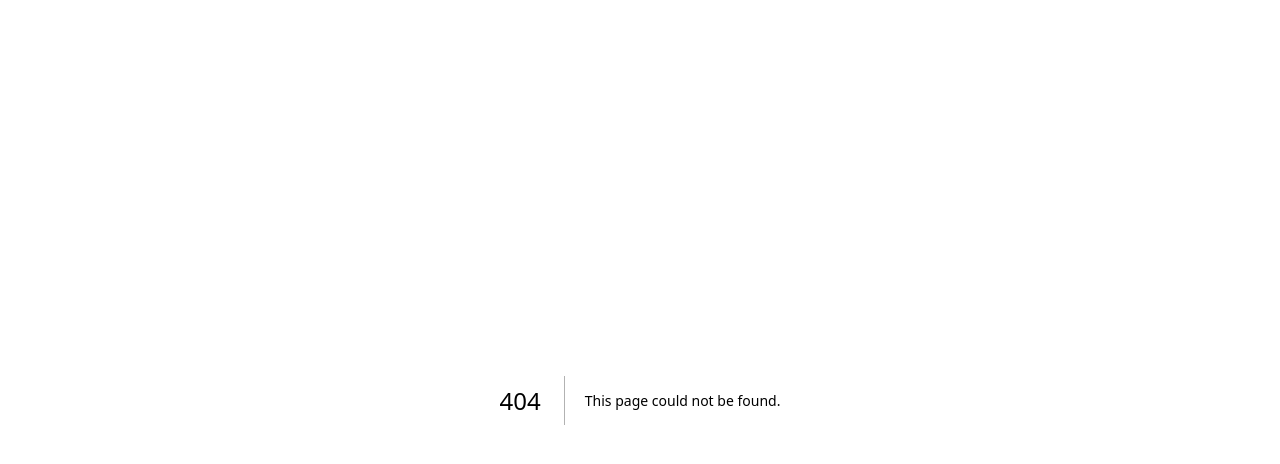
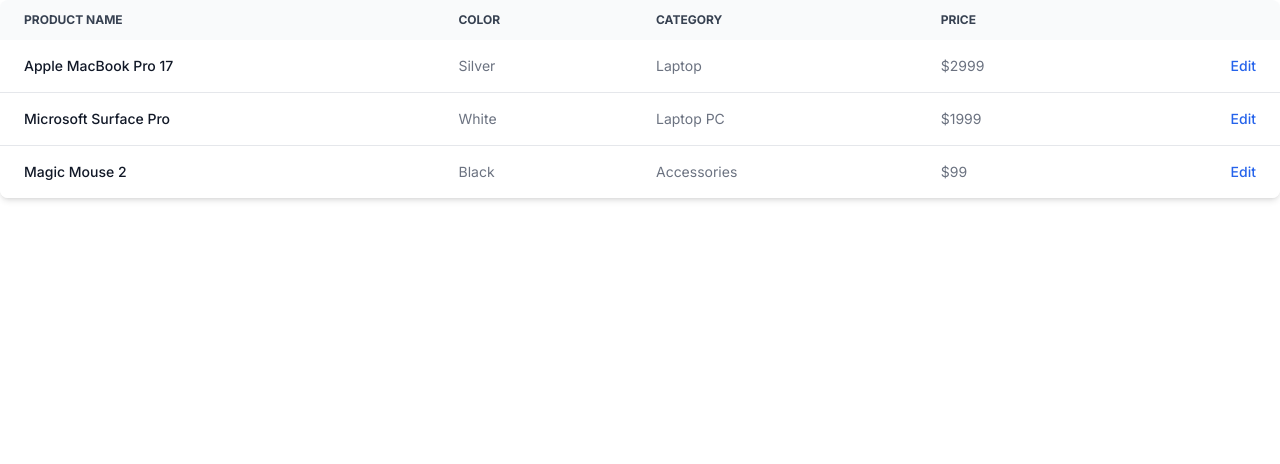
Before and after one commit to BBT0423/nextjs-project, a Next.js app: page /about in a window 1280 px wide. Before the commit this address had no page. Shown: the top 464 px of the page. Built offline with nearby package versions, Linux system fonts and the light colour scheme.

Commit message:
test next js

```diff
--- /dev/null
+++ b/src/app/about/page.tsx
@@ -0,0 +1,85 @@
+import React from 'react'
+
+const page = () => {
+    return (
+        <div className="relative overflow-x-auto shadow-md sm:rounded-lg">
+            <table className="w-full text-sm text-left rtl:text-right text-gray-500 dark:text-gray-400">
+                <thead className="text-xs text-gray-700 uppercase bg-gray-50 dark:bg-gray-700 dark:text-gray-400">
+                    <tr>
+                        <th scope="col" className="px-6 py-3">
+                            Product name
+                        </th>
+                        <th scope="col" className="px-6 py-3">
+                            Color
+                        </th>
+                        <th scope="col" className="px-6 py-3">
+                            Category
+                        </th>
+                        <th scope="col" className="px-6 py-3">
+                            Price
+                        </th>
+                        <th scope="col" className="px-6 py-3">
+                            <span className="sr-only">Edit</span>
+                        </th>
+                    </tr>
+                </thead>
+                <tbody>
+                    <tr className="bg-white border-b dark:bg-gray-800 dark:border-gray-700 hover:bg-gray-50 dark:hover:bg-gray-600">
+                        <th scope="row" className="px-6 py-4 font-medium text-gray-900 whitespace-nowrap dark:text-white">
+                            Apple MacBook Pro 17
+                        </th>
+                        <td className="px-6 py-4">
+                            Silver
+                        </td>
+                        <td className="px-6 py-4">
+                            Laptop
+                        </td>
+                        <td className="px-6 py-4">
+                            $2999
+                        </td>
+                        <td className="px-6 py-4 text-right">
+                            <a href="#" className="font-medium text-blue-600 dark:text-blue-500 hover:underline">Edit</a>
+                        </td>
+                    </tr>
+                    <tr className="bg-white border-b dark:bg-gray-800 dark:border-gray-700 hover:bg-gray-50 dark:hover:bg-gray-600">
+                        <th scope="row" className="px-6 py-4 font-medium text-gray-900 whitespace-nowrap dark:text-white">
+                            Microsoft Surface Pro
+                        </th>
+                        <td className="px-6 py-4">
+                            White
+                        </td>
+                        <td className="px-6 py-4">
+                            Laptop PC
+                        </td>
+                        <td className="px-6 py-4">
+                            $1999
+                        </td>
+                        <td className="px-6 py-4 text-right">
+                            <a href="#" className="font-medium text-blue-600 dark:text-blue-500 hover:underline">Edit</a>
+                        </td>
+                    </tr>
+                    <tr className="bg-white dark:bg-gray-800 hover:bg-gray-50 dark:hover:bg-gray-600">
+                        <th scope="row" className="px-6 py-4 font-medium text-gray-900 whitespace-nowrap dark:text-white">
+                            Magic Mouse 2
+                        </th>
+                        <td className="px-6 py-4">
+                            Black
+                        </td>
+                        <td className="px-6 py-4">
+                            Accessories
+                        </td>
+                        <td className="px-6 py-4">
+                            $99
+                        </td>
+                        <td className="px-6 py-4 text-right">
+                            <a href="#" className="font-medium text-blue-600 dark:text-blue-500 hover:underline">Edit</a>
+                        </td>
+                    </tr>
+                </tbody>
+            </table>
+        </div>
+
+    )
+}
+
+export default page
--- a/src/app/globals.css
+++ b/src/app/globals.css
@@ -1,27 +1,3 @@
 @tailwind base;
 @tailwind components;
 @tailwind utilities;
-
-:root {
-  --foreground-rgb: 0, 0, 0;
-  --background-start-rgb: 214, 219, 220;
-  --background-end-rgb: 255, 255, 255;
-}
-
-@media (prefers-color-scheme: dark) {
-  :root {
-    --foreground-rgb: 255, 255, 255;
-    --background-start-rgb: 0, 0, 0;
-    --background-end-rgb: 0, 0, 0;
-  }
-}
-
-body {
-  color: rgb(var(--foreground-rgb));
-  background: linear-gradient(
-      to bottom,
-      transparent,
-      rgb(var(--background-end-rgb))
-    )
-    rgb(var(--background-start-rgb));
-}
--- a/src/app/page.tsx
+++ b/src/app/page.tsx
@@ -1,113 +1,45 @@
-import Image from 'next/image'
+"use client"
+
+import { useState } from 'react';
 
 export default function Home() {
+
+  const [username, setUsername] = useState('');
+  const [password, setPassword] = useState('');
+
+  function signIn() {
+    if ((username !== null && username !== '') && (password !== null && password !== '')) {
+      window.location.href = '/about';
+    }
+  }
+
   return (
-    <main className="flex min-h-screen flex-col items-center justify-between p-24">
-      <div className="z-10 max-w-5xl w-full items-center justify-between font-mono text-sm lg:flex">
-        <p className="fixed left-0 top-0 flex w-full justify-center border-b border-gray-300 bg-gradient-to-b from-zinc-200 pb-6 pt-8 backdrop-blur-2xl dark:border-neutral-800 dark:bg-zinc-800/30 dark:from-inherit lg:static lg:w-auto  lg:rounded-xl lg:border lg:bg-gray-200 lg:p-4 lg:dark:bg-zinc-800/30">
-          Get started by editing&nbsp;
-          <code className="font-mono font-bold">src/app/page.tsx</code>
-        </p>
-        <div className="fixed bottom-0 left-0 flex h-48 w-full items-end justify-center bg-gradient-to-t from-white via-white dark:from-black dark:via-black lg:static lg:h-auto lg:w-auto lg:bg-none">
-          <a
-            className="pointer-events-none flex place-items-center gap-2 p-8 lg:pointer-events-auto lg:p-0"
-            href="https://vercel.com?utm_source=create-next-app&utm_medium=appdir-template&utm_campaign=create-next-app"
-            target="_blank"
-            rel="noopener noreferrer"
-          >
-            By{' '}
-            <Image
-              src="/vercel.svg"
-              alt="Vercel Logo"
-              className="dark:invert"
-              width={100}
-              height={24}
-              priority
-            />
-          </a>
+    <main>
+      <form className='flex flex-col p-4'>
+        <div>
+          <h3 className='mx-3'>ID</h3>
+          <input
+            className='bg-slate-500 rounded-md'
+            type='text'
+            id='username'
+            value={username} // เพิ่ม value เพื่อให้แสดงค่า username จาก state
+            onChange={(e) => setUsername(e.target.value)} // ใช้ onChange เพื่อเรียกใช้ setUsername เมื่อมีการเปลี่ยนแปลงใน input
+          />
         </div>
-      </div>
-
-      <div className="relative flex place-items-center before:absolute before:h-[300px] before:w-[480px] before:-translate-x-1/2 before:rounded-full before:bg-gradient-radial before:from-white before:to-transparent before:blur-2xl before:content-[''] after:absolute after:-z-20 after:h-[180px] after:w-[240px] after:translate-x-1/3 after:bg-gradient-conic after:from-sky-200 after:via-blue-200 after:blur-2xl after:content-[''] before:dark:bg-gradient-to-br before:dark:from-transparent before:dark:to-blue-700 before:dark:opacity-10 after:dark:from-sky-900 after:dark:via-[#0141ff] after:dark:opacity-40 before:lg:h-[360px] z-[-1]">
-        <Image
-          className="relative dark:drop-shadow-[0_0_0.3rem_#ffffff70] dark:invert"
-          src="/next.svg"
-          alt="Next.js Logo"
-          width={180}
-          height={37}
-          priority
-        />
-      </div>
-
-      <div className="mb-32 grid text-center lg:max-w-5xl lg:w-full lg:mb-0 lg:grid-cols-4 lg:text-left">
-        <a
-          href="https://nextjs.org/docs?utm_source=create-next-app&utm_medium=appdir-template&utm_campaign=create-next-app"
-          className="group rounded-lg border border-transparent px-5 py-4 transition-colors hover:border-gray-300 hover:bg-gray-100 hover:dark:border-neutral-700 hover:dark:bg-neutral-800/30"
-          target="_blank"
-          rel="noopener noreferrer"
-        >
-          <h2 className={`mb-3 text-2xl font-semibold`}>
-            Docs{' '}
-            <span className="inline-block transition-transform group-hover:translate-x-1 motion-reduce:transform-none">
-              -&gt;
-            </span>
-          </h2>
-          <p className={`m-0 max-w-[30ch] text-sm opacity-50`}>
-            Find in-depth information about Next.js features and API.
-          </p>
-        </a>
-
-        <a
-          href="https://nextjs.org/learn?utm_source=create-next-app&utm_medium=appdir-template-tw&utm_campaign=create-next-app"
-          className="group rounded-lg border border-transparent px-5 py-4 transition-colors hover:border-gray-300 hover:bg-gray-100 hover:dark:border-neutral-700 hover:dark:bg-neutral-800/30"
-          target="_blank"
-          rel="noopener noreferrer"
-        >
-          <h2 className={`mb-3 text-2xl font-semibold`}>
-            Learn{' '}
-            <span className="inline-block transition-transform group-hover:translate-x-1 motion-reduce:transform-none">
-              -&gt;
-            </span>
-          </h2>
-          <p className={`m-0 max-w-[30ch] text-sm opacity-50`}>
-            Learn about Next.js in an interactive course with&nbsp;quizzes!
-          </p>
-        </a>
-
-        <a
-          href="https://vercel.com/templates?framework=next.js&utm_source=create-next-app&utm_medium=appdir-template&utm_campaign=create-next-app"
-          className="group rounded-lg border border-transparent px-5 py-4 transition-colors hover:border-gray-300 hover:bg-gray-100 hover:dark:border-neutral-700 hover:dark:bg-neutral-800/30"
-          target="_blank"
-          rel="noopener noreferrer"
-        >
-          <h2 className={`mb-3 text-2xl font-semibold`}>
-            Templates{' '}
-            <span className="inline-block transition-transform group-hover:translate-x-1 motion-reduce:transform-none">
-              -&gt;
-            </span>
-          </h2>
-          <p className={`m-0 max-w-[30ch] text-sm opacity-50`}>
-            Explore starter templates for Next.js.
-          </p>
-        </a>
-
-        <a
-          href="https://vercel.com/new?utm_source=create-next-app&utm_medium=appdir-template&utm_campaign=create-next-app"
-          className="group rounded-lg border border-transparent px-5 py-4 transition-colors hover:border-gray-300 hover:bg-gray-100 hover:dark:border-neutral-700 hover:dark:bg-neutral-800/30"
-          target="_blank"
-          rel="noopener noreferrer"
-        >
-          <h2 className={`mb-3 text-2xl font-semibold`}>
-            Deploy{' '}
-            <span className="inline-block transition-transform group-hover:translate-x-1 motion-reduce:transform-none">
-              -&gt;
-            </span>
-          </h2>
-          <p className={`m-0 max-w-[30ch] text-sm opacity-50`}>
-            Instantly deploy your Next.js site to a shareable URL with Vercel.
-          </p>
-        </a>
-      </div>
+        <div>
+          <h3 className='mx-3'>Password</h3>
+          <input
+            className='bg-slate-500 rounded-md'
+            type='password' // เปลี่ยน type เป็น password เพื่อซ่อนข้อมูล
+            id='password'
+            value={password} // เพิ่ม value เพื่อให้แสดงค่า password จาก state
+            onChange={(e) => setPassword(e.target.value)} // ใช้ onChange เพื่อเรียกใช้ setPassword เมื่อมีการเปลี่ยนแปลงใน input
+          />
+        </div>
+      </form>
+      <button className='bg-green-500 px-4 py-2 rounded-xl' onClick={signIn}>
+        Login
+      </button>
     </main>
-  )
+  );
 }
```
